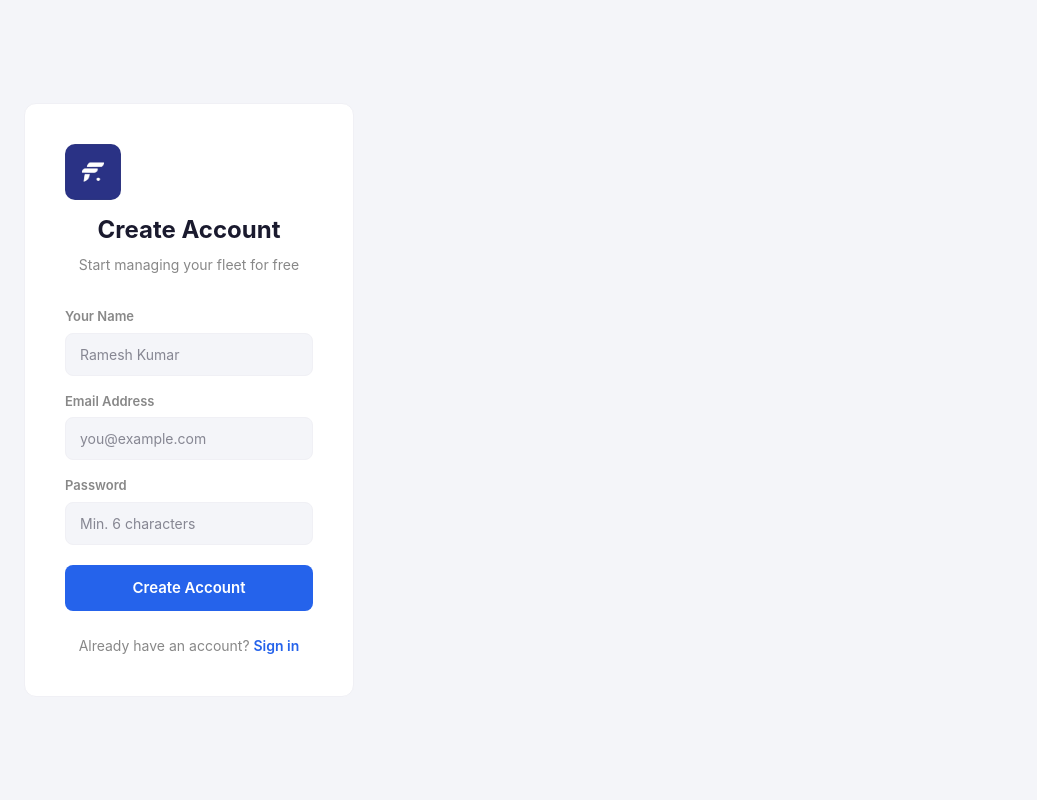
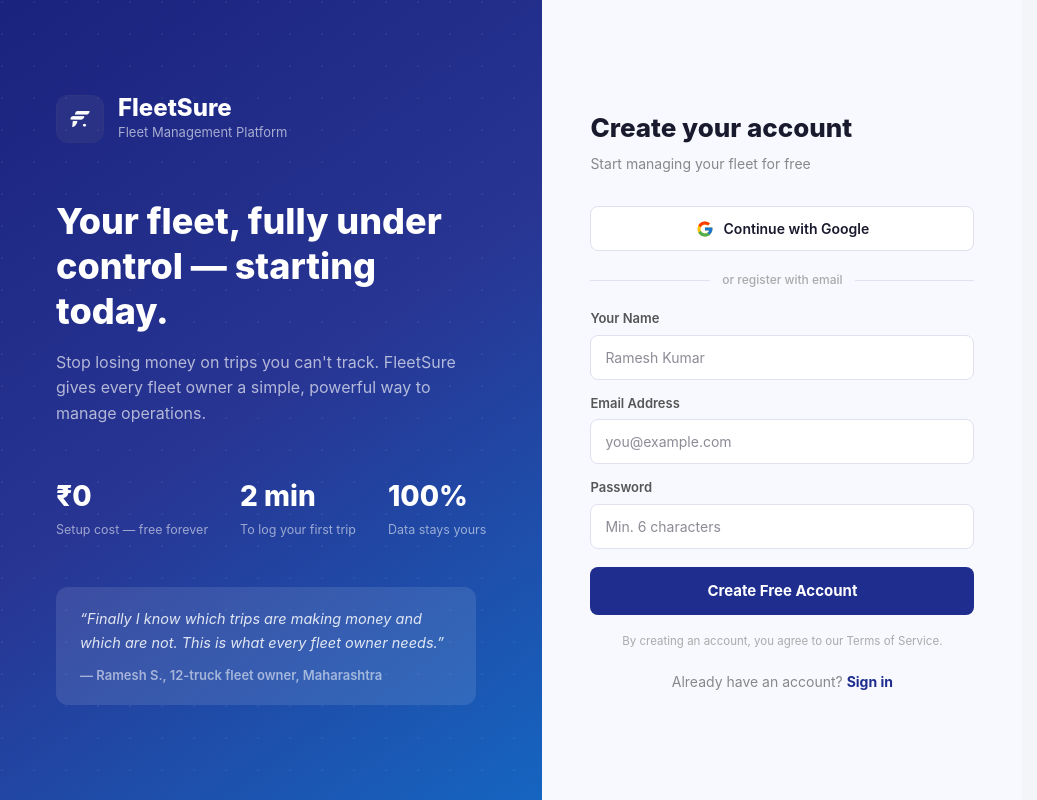
Before and after one commit to Fleetsure/fleetsure, a Next.js app in the folder frontend/: page /register in a window 1280 px wide. Shown: the whole page, without its empty margins (0-1037 px from the left). Built offline with nearby package versions, Linux system fonts and the light colour scheme; no server answers.

Commit message:
Redesign login/register with split layout and Google button

```diff
--- a/frontend/app/login/page.tsx
+++ b/frontend/app/login/page.tsx
@@ -3,6 +3,13 @@ import { useState } from "react";
 import { useRouter } from "next/navigation";
 import Link from "next/link";
 import { login } from "@/lib/api";
+
+const FEATURES = [
+  { icon: "🚛", title: "Track Every Trip", desc: "Log trips, freight amounts, and routes in seconds." },
+  { icon: "💰", title: "Real-time P&L", desc: "Know instantly if each trip is profitable or not." },
+  { icon: "📋", title: "Digital Trip Sheets", desc: "Replace paper with digital trip sheets your drivers love." },
+  { icon: "📊", title: "Fleet Dashboard", desc: "See all vehicles, compliance dates, and status at a glance." },
+];
 
 export default function LoginPage() {
   const router = useRouter();
@@ -22,122 +29,135 @@ export default function LoginPage() {
       localStorage.setItem("userId", user_id);
       router.push("/");
     } catch (err: any) {
-      setError(err?.response?.data?.detail || "Login failed. Check your credentials.");
+      setError(err?.response?.data?.detail || "Invalid email or password.");
     } finally {
       setLoading(false);
     }
   };
 
   return (
+    <div style={{ minHeight: "100vh", display: "flex" }}>
+
+      {/* ── Left Panel — Branding ── */}
       <div style={{
-      minHeight: "100vh",
+        flex: 1,
+        background: "linear-gradient(145deg, #1a237e 0%, #283593 50%, #1565c0 100%)",
+        display: "flex",
+        flexDirection: "column",
+        justifyContent: "center",
+        padding: "60px 56px",
+        position: "relative",
+        overflow: "hidden",
+      }}>
+        {/* Background pattern */}
+        <div style={{ position: "absolute", inset: 0, opacity: 0.05, backgroundImage: "radial-gradient(circle at 2px 2px, white 1px, transparent 0)", backgroundSize: "32px 32px" }} />
+
+        {/* Logo */}
+        <div style={{ display: "flex", alignItems: "center", gap: 14, marginBottom: 56 }}>
+          <img src="/logo.png" alt="FleetSure" style={{ width: 48, height: 48, borderRadius: 12 }} />
+          <div>
+            <div style={{ color: "white", fontWeight: 800, fontSize: 24, lineHeight: 1 }}>FleetSure</div>
+            <div style={{ color: "rgba(255,255,255,0.6)", fontSize: 13, marginTop: 3 }}>Fleet Management Platform</div>
+          </div>
+        </div>
+
+        {/* Headline */}
+        <h1 style={{ color: "white", fontSize: 36, fontWeight: 800, lineHeight: 1.25, margin: "0 0 16px", maxWidth: 420 }}>
+          Run your fleet smarter. Know your profits daily.
+        </h1>
+        <p style={{ color: "rgba(255,255,255,0.65)", fontSize: 16, lineHeight: 1.6, margin: "0 0 48px", maxWidth: 400 }}>
+          Built for Indian fleet owners — track trips, expenses, and compliance without the paperwork chaos.
+        </p>
+
+        {/* Feature list */}
+        <div style={{ display: "flex", flexDirection: "column", gap: 24 }}>
+          {FEATURES.map(f => (
+            <div key={f.title} style={{ display: "flex", alignItems: "flex-start", gap: 16 }}>
+              <div style={{ fontSize: 24, flexShrink: 0, marginTop: 2 }}>{f.icon}</div>
+              <div>
+                <div style={{ color: "white", fontWeight: 700, fontSize: 15 }}>{f.title}</div>
+                <div style={{ color: "rgba(255,255,255,0.55)", fontSize: 13.5, marginTop: 2 }}>{f.desc}</div>
+              </div>
+            </div>
+          ))}
+        </div>
+
+        {/* Bottom badge */}
+        <div style={{ marginTop: 56, display: "flex", alignItems: "center", gap: 8 }}>
+          <div style={{ background: "rgba(255,255,255,0.15)", borderRadius: 20, padding: "6px 14px", display: "flex", alignItems: "center", gap: 6 }}>
+            <div style={{ width: 7, height: 7, borderRadius: "50%", background: "#4ade80" }} />
+            <span style={{ color: "rgba(255,255,255,0.8)", fontSize: 12, fontWeight: 600 }}>Trusted by fleet owners across India</span>
+          </div>
+        </div>
+      </div>
+
+      {/* ── Right Panel — Form ── */}
+      <div style={{
+        width: 480,
         display: "flex",
         alignItems: "center",
         justifyContent: "center",
-      background: "var(--bg-page)",
-      padding: "24px",
+        background: "#f8f9ff",
+        padding: "40px 48px",
       }}>
-      <div style={{
-        background: "var(--bg-card)",
-        border: "1px solid var(--border)",
-        borderRadius: "12px",
-        padding: "40px",
-        width: "100%",
-        maxWidth: "420px",
-      }}>
-        {/* Logo */}
-        <div style={{ textAlign: "center", marginBottom: "32px" }}>
-          <img src="/logo.png" alt="FleetSure" style={{ width: 56, height: 56, borderRadius: 10, marginBottom: 12 }} />
-          <h1 style={{ fontSize: 24, fontWeight: 700, color: "var(--text-main)", margin: 0 }}>FleetSure</h1>
-          <p style={{ color: "var(--text-muted)", marginTop: 6, fontSize: 14 }}>Sign in to your fleet account</p>
-        </div>
+        <div style={{ width: "100%" }}>
+          <h2 style={{ fontSize: 26, fontWeight: 800, color: "#1a1a2e", margin: "0 0 6px" }}>Welcome back</h2>
+          <p style={{ color: "#888", fontSize: 14, margin: "0 0 32px" }}>Sign in to your fleet account</p>
 
           <form onSubmit={handleSubmit} style={{ display: "flex", flexDirection: "column", gap: 16 }}>
             <div>
-            <label style={{ display: "block", fontSize: 13, fontWeight: 600, color: "var(--text-muted)", marginBottom: 6 }}>
-              Email Address
-            </label>
+              <label style={{ display: "block", fontSize: 13, fontWeight: 600, color: "#555", marginBottom: 6 }}>Email Address</label>
               <input
-              type="email"
-              required
+                type="email" required
                 value={form.email}
                 onChange={e => setForm({ ...form, email: e.target.value })}
                 placeholder="you@example.com"
-              style={{
-                width: "100%",
-                padding: "10px 14px",
-                borderRadius: 8,
-                border: "1px solid var(--border)",
-                background: "var(--bg-page)",
-                color: "var(--text-main)",
-                fontSize: 14,
-                boxSizing: "border-box",
-              }}
+                style={{ width: "100%", padding: "11px 14px", borderRadius: 8, border: "1.5px solid #e0e0ee", background: "white", color: "#1a1a2e", fontSize: 14, boxSizing: "border-box", outline: "none" }}
               />
             </div>
 
             <div>
-            <label style={{ display: "block", fontSize: 13, fontWeight: 600, color: "var(--text-muted)", marginBottom: 6 }}>
-              Password
-            </label>
+              <label style={{ display: "block", fontSize: 13, fontWeight: 600, color: "#555", marginBottom: 6 }}>Password</label>
               <input
-              type="password"
-              required
+                type="password" required
                 value={form.password}
                 onChange={e => setForm({ ...form, password: e.target.value })}
                 placeholder="••••••••"
-              style={{
-                width: "100%",
-                padding: "10px 14px",
-                borderRadius: 8,
-                border: "1px solid var(--border)",
-                background: "var(--bg-page)",
-                color: "var(--text-main)",
-                fontSize: 14,
-                boxSizing: "border-box",
-              }}
+                style={{ width: "100%", padding: "11px 14px", borderRadius: 8, border: "1.5px solid #e0e0ee", background: "white", color: "#1a1a2e", fontSize: 14, boxSizing: "border-box", outline: "none" }}
               />
             </div>
 
             {error && (
-            <div style={{
-              background: "#fef2f2",
-              border: "1px solid #fecaca",
-              borderRadius: 8,
-              padding: "10px 14px",
-              color: "#dc2626",
-              fontSize: 13,
-            }}>
+              <div style={{ background: "#fef2f2", border: "1px solid #fecaca", borderRadius: 8, padding: "10px 14px", color: "#dc2626", fontSize: 13 }}>
                 {error}
               </div>
             )}
 
-          <button
-            type="submit"
-            disabled={loading}
-            style={{
-              background: "#2563eb",
-              color: "#fff",
-              border: "none",
-              borderRadius: 8,
-              padding: "12px",
-              fontSize: 15,
-              fontWeight: 600,
-              cursor: loading ? "not-allowed" : "pointer",
-              opacity: loading ? 0.7 : 1,
-              marginTop: 4,
-            }}
-          >
+            <button type="submit" disabled={loading} style={{ background: "#1E2D8E", color: "white", border: "none", borderRadius: 8, padding: "13px", fontSize: 15, fontWeight: 700, cursor: loading ? "not-allowed" : "pointer", opacity: loading ? 0.7 : 1, marginTop: 4 }}>
               {loading ? "Signing in..." : "Sign In"}
             </button>
           </form>
 
-        <p style={{ textAlign: "center", marginTop: 24, fontSize: 14, color: "var(--text-muted)" }}>
+          {/* Divider */}
+          <div style={{ display: "flex", alignItems: "center", gap: 12, margin: "20px 0" }}>
+            <div style={{ flex: 1, height: 1, background: "#e0e0ee" }} />
+            <span style={{ color: "#aaa", fontSize: 12, fontWeight: 500 }}>or</span>
+            <div style={{ flex: 1, height: 1, background: "#e0e0ee" }} />
+          </div>
+
+          {/* Google button — placeholder until OAuth is configured */}
+          <button
+            onClick={() => alert("Google login coming soon! Register with email for now.")}
+            style={{ width: "100%", display: "flex", alignItems: "center", justifyContent: "center", gap: 10, padding: "11px 14px", borderRadius: 8, border: "1.5px solid #e0e0ee", background: "white", cursor: "pointer", fontSize: 14, fontWeight: 600, color: "#1a1a2e" }}>
+            <svg width="18" height="18" viewBox="0 0 48 48"><path fill="#FFC107" d="M43.6 20H24v8h11.3C33.6 33.1 29.3 36 24 36c-6.6 0-12-5.4-12-12s5.4-12 12-12c3 0 5.7 1.1 7.8 2.9l5.7-5.7C34.1 6.5 29.3 4 24 4 12.9 4 4 12.9 4 24s8.9 20 20 20c11 0 19.7-8 19.7-20 0-1.3-.1-2.7-.1-4z"/><path fill="#FF3D00" d="M6.3 14.7l6.6 4.8C14.5 15.1 18.9 12 24 12c3 0 5.7 1.1 7.8 2.9l5.7-5.7C34.1 6.5 29.3 4 24 4 16.3 4 9.7 8.3 6.3 14.7z"/><path fill="#4CAF50" d="M24 44c5.2 0 9.9-1.9 13.5-5l-6.2-5.2C29.5 35.5 26.9 36 24 36c-5.2 0-9.6-2.9-11.3-7.1l-6.6 5C9.6 39.6 16.3 44 24 44z"/><path fill="#1976D2" d="M43.6 20H24v8h11.3c-.9 2.5-2.6 4.6-4.8 6l6.2 5.2C40.5 35.5 44 30.2 44 24c0-1.3-.1-2.7-.4-4z"/></svg>
+            Continue with Google
+          </button>
+
+          <p style={{ textAlign: "center", marginTop: 24, fontSize: 14, color: "#888" }}>
             Don&apos;t have an account?{" "}
-          <Link href="/register" style={{ color: "#2563eb", fontWeight: 600, textDecoration: "none" }}>
-            Create one
-          </Link>
+            <Link href="/register" style={{ color: "#1E2D8E", fontWeight: 700, textDecoration: "none" }}>Create one free</Link>
           </p>
+        </div>
       </div>
     </div>
   );
--- a/frontend/app/register/page.tsx
+++ b/frontend/app/register/page.tsx
@@ -3,6 +3,12 @@ import { useState } from "react";
 import { useRouter } from "next/navigation";
 import Link from "next/link";
 import { register } from "@/lib/api";
+
+const STATS = [
+  { value: "₹0", label: "Setup cost — free forever" },
+  { value: "2 min", label: "To log your first trip" },
+  { value: "100%", label: "Data stays yours" },
+];
 
 export default function RegisterPage() {
   const router = useRouter();
@@ -13,10 +19,7 @@ export default function RegisterPage() {
   const handleSubmit = async (e: React.FormEvent) => {
     e.preventDefault();
     setError("");
-    if (form.password.length < 6) {
-      setError("Password must be at least 6 characters.");
-      return;
-    }
+    if (form.password.length < 6) { setError("Password must be at least 6 characters."); return; }
     setLoading(true);
     try {
       const res = await register(form);
@@ -33,138 +36,118 @@ export default function RegisterPage() {
   };
 
   return (
+    <div style={{ minHeight: "100vh", display: "flex" }}>
+
+      {/* ── Left Panel — Branding ── */}
       <div style={{
-      minHeight: "100vh",
+        flex: 1,
+        background: "linear-gradient(145deg, #1a237e 0%, #283593 50%, #1565c0 100%)",
+        display: "flex",
+        flexDirection: "column",
+        justifyContent: "center",
+        padding: "60px 56px",
+        position: "relative",
+        overflow: "hidden",
+      }}>
+        <div style={{ position: "absolute", inset: 0, opacity: 0.05, backgroundImage: "radial-gradient(circle at 2px 2px, white 1px, transparent 0)", backgroundSize: "32px 32px" }} />
+
+        <div style={{ display: "flex", alignItems: "center", gap: 14, marginBottom: 56 }}>
+          <img src="/logo.png" alt="FleetSure" style={{ width: 48, height: 48, borderRadius: 12 }} />
+          <div>
+            <div style={{ color: "white", fontWeight: 800, fontSize: 24, lineHeight: 1 }}>FleetSure</div>
+            <div style={{ color: "rgba(255,255,255,0.6)", fontSize: 13, marginTop: 3 }}>Fleet Management Platform</div>
+          </div>
+        </div>
+
+        <h1 style={{ color: "white", fontSize: 36, fontWeight: 800, lineHeight: 1.25, margin: "0 0 16px", maxWidth: 420 }}>
+          Your fleet, fully under control — starting today.
+        </h1>
+        <p style={{ color: "rgba(255,255,255,0.65)", fontSize: 16, lineHeight: 1.6, margin: "0 0 48px", maxWidth: 400 }}>
+          Stop losing money on trips you can&apos;t track. FleetSure gives every fleet owner a simple, powerful way to manage operations.
+        </p>
+
+        {/* Stats */}
+        <div style={{ display: "flex", gap: 32, marginBottom: 48 }}>
+          {STATS.map(s => (
+            <div key={s.label}>
+              <div style={{ color: "white", fontWeight: 800, fontSize: 28 }}>{s.value}</div>
+              <div style={{ color: "rgba(255,255,255,0.55)", fontSize: 12.5, marginTop: 4 }}>{s.label}</div>
+            </div>
+          ))}
+        </div>
+
+        {/* Testimonial */}
+        <div style={{ background: "rgba(255,255,255,0.1)", borderRadius: 12, padding: "20px 24px", maxWidth: 420 }}>
+          <p style={{ color: "rgba(255,255,255,0.85)", fontSize: 14.5, lineHeight: 1.6, margin: "0 0 12px", fontStyle: "italic" }}>
+            &ldquo;Finally I know which trips are making money and which are not. This is what every fleet owner needs.&rdquo;
+          </p>
+          <div style={{ color: "rgba(255,255,255,0.55)", fontSize: 13, fontWeight: 600 }}>— Ramesh S., 12-truck fleet owner, Maharashtra</div>
+        </div>
+      </div>
+
+      {/* ── Right Panel — Form ── */}
+      <div style={{
+        width: 480,
         display: "flex",
         alignItems: "center",
         justifyContent: "center",
-      background: "var(--bg-page)",
-      padding: "24px",
+        background: "#f8f9ff",
+        padding: "40px 48px",
       }}>
-      <div style={{
-        background: "var(--bg-card)",
-        border: "1px solid var(--border)",
-        borderRadius: "12px",
-        padding: "40px",
-        width: "100%",
-        maxWidth: "420px",
-      }}>
-        {/* Logo */}
-        <div style={{ textAlign: "center", marginBottom: "32px" }}>
-          <img src="/logo.png" alt="FleetSure" style={{ width: 56, height: 56, borderRadius: 10, marginBottom: 12 }} />
-          <h1 style={{ fontSize: 24, fontWeight: 700, color: "var(--text-main)", margin: 0 }}>Create Account</h1>
-          <p style={{ color: "var(--text-muted)", marginTop: 6, fontSize: 14 }}>Start managing your fleet for free</p>
+        <div style={{ width: "100%" }}>
+          <h2 style={{ fontSize: 26, fontWeight: 800, color: "#1a1a2e", margin: "0 0 6px" }}>Create your account</h2>
+          <p style={{ color: "#888", fontSize: 14, margin: "0 0 32px" }}>Start managing your fleet for free</p>
+
+          {/* Google button */}
+          <button
+            onClick={() => alert("Google login coming soon! Register with email for now.")}
+            style={{ width: "100%", display: "flex", alignItems: "center", justifyContent: "center", gap: 10, padding: "11px 14px", borderRadius: 8, border: "1.5px solid #e0e0ee", background: "white", cursor: "pointer", fontSize: 14, fontWeight: 600, color: "#1a1a2e", marginBottom: 20 }}>
+            <svg width="18" height="18" viewBox="0 0 48 48"><path fill="#FFC107" d="M43.6 20H24v8h11.3C33.6 33.1 29.3 36 24 36c-6.6 0-12-5.4-12-12s5.4-12 12-12c3 0 5.7 1.1 7.8 2.9l5.7-5.7C34.1 6.5 29.3 4 24 4 12.9 4 4 12.9 4 24s8.9 20 20 20c11 0 19.7-8 19.7-20 0-1.3-.1-2.7-.1-4z"/><path fill="#FF3D00" d="M6.3 14.7l6.6 4.8C14.5 15.1 18.9 12 24 12c3 0 5.7 1.1 7.8 2.9l5.7-5.7C34.1 6.5 29.3 4 24 4 16.3 4 9.7 8.3 6.3 14.7z"/><path fill="#4CAF50" d="M24 44c5.2 0 9.9-1.9 13.5-5l-6.2-5.2C29.5 35.5 26.9 36 24 36c-5.2 0-9.6-2.9-11.3-7.1l-6.6 5C9.6 39.6 16.3 44 24 44z"/><path fill="#1976D2" d="M43.6 20H24v8h11.3c-.9 2.5-2.6 4.6-4.8 6l6.2 5.2C40.5 35.5 44 30.2 44 24c0-1.3-.1-2.7-.4-4z"/></svg>
+            Continue with Google
+          </button>
+
+          {/* Divider */}
+          <div style={{ display: "flex", alignItems: "center", gap: 12, marginBottom: 20 }}>
+            <div style={{ flex: 1, height: 1, background: "#e0e0ee" }} />
+            <span style={{ color: "#aaa", fontSize: 12, fontWeight: 500 }}>or register with email</span>
+            <div style={{ flex: 1, height: 1, background: "#e0e0ee" }} />
           </div>
 
-        <form onSubmit={handleSubmit} style={{ display: "flex", flexDirection: "column", gap: 16 }}>
+          <form onSubmit={handleSubmit} style={{ display: "flex", flexDirection: "column", gap: 14 }}>
             <div>
-            <label style={{ display: "block", fontSize: 13, fontWeight: 600, color: "var(--text-muted)", marginBottom: 6 }}>
-              Your Name
-            </label>
-            <input
-              type="text"
-              required
-              value={form.name}
-              onChange={e => setForm({ ...form, name: e.target.value })}
-              placeholder="Ramesh Kumar"
-              style={{
-                width: "100%",
-                padding: "10px 14px",
-                borderRadius: 8,
-                border: "1px solid var(--border)",
-                background: "var(--bg-page)",
-                color: "var(--text-main)",
-                fontSize: 14,
-                boxSizing: "border-box",
-              }}
-            />
+              <label style={{ display: "block", fontSize: 13, fontWeight: 600, color: "#555", marginBottom: 6 }}>Your Name</label>
+              <input type="text" required value={form.name} onChange={e => setForm({ ...form, name: e.target.value })} placeholder="Ramesh Kumar"
+                style={{ width: "100%", padding: "11px 14px", borderRadius: 8, border: "1.5px solid #e0e0ee", background: "white", color: "#1a1a2e", fontSize: 14, boxSizing: "border-box" }} />
             </div>
-
             <div>
-            <label style={{ display: "block", fontSize: 13, fontWeight: 600, color: "var(--text-muted)", marginBottom: 6 }}>
-              Email Address
-            </label>
-            <input
-              type="email"
-              required
-              value={form.email}
-              onChange={e => setForm({ ...form, email: e.target.value })}
-              placeholder="you@example.com"
-              style={{
-                width: "100%",
-                padding: "10px 14px",
-                borderRadius: 8,
-                border: "1px solid var(--border)",
-                background: "var(--bg-page)",
-                color: "var(--text-main)",
-                fontSize: 14,
-                boxSizing: "border-box",
-              }}
-            />
+              <label style={{ display: "block", fontSize: 13, fontWeight: 600, color: "#555", marginBottom: 6 }}>Email Address</label>
+              <input type="email" required value={form.email} onChange={e => setForm({ ...form, email: e.target.value })} placeholder="you@example.com"
+                style={{ width: "100%", padding: "11px 14px", borderRadius: 8, border: "1.5px solid #e0e0ee", background: "white", color: "#1a1a2e", fontSize: 14, boxSizing: "border-box" }} />
             </div>
-
             <div>
-            <label style={{ display: "block", fontSize: 13, fontWeight: 600, color: "var(--text-muted)", marginBottom: 6 }}>
-              Password
-            </label>
-            <input
-              type="password"
-              required
-              value={form.password}
-              onChange={e => setForm({ ...form, password: e.target.value })}
-              placeholder="Min. 6 characters"
-              style={{
-                width: "100%",
-                padding: "10px 14px",
-                borderRadius: 8,
-                border: "1px solid var(--border)",
-                background: "var(--bg-page)",
-                color: "var(--text-main)",
-                fontSize: 14,
-                boxSizing: "border-box",
-              }}
-            />
+              <label style={{ display: "block", fontSize: 13, fontWeight: 600, color: "#555", marginBottom: 6 }}>Password</label>
+              <input type="password" required value={form.password} onChange={e => setForm({ ...form, password: e.target.value })} placeholder="Min. 6 characters"
+                style={{ width: "100%", padding: "11px 14px", borderRadius: 8, border: "1.5px solid #e0e0ee", background: "white", color: "#1a1a2e", fontSize: 14, boxSizing: "border-box" }} />
             </div>
 
             {error && (
-            <div style={{
-              background: "#fef2f2",
-              border: "1px solid #fecaca",
-              borderRadius: 8,
-              padding: "10px 14px",
-              color: "#dc2626",
-              fontSize: 13,
-            }}>
-              {error}
-            </div>
+              <div style={{ background: "#fef2f2", border: "1px solid #fecaca", borderRadius: 8, padding: "10px 14px", color: "#dc2626", fontSize: 13 }}>{error}</div>
             )}
 
-          <button
-            type="submit"
-            disabled={loading}
-            style={{
-              background: "#2563eb",
-              color: "#fff",
-              border: "none",
-              borderRadius: 8,
-              padding: "12px",
-              fontSize: 15,
-              fontWeight: 600,
-              cursor: loading ? "not-allowed" : "pointer",
-              opacity: loading ? 0.7 : 1,
-              marginTop: 4,
-            }}
-          >
-            {loading ? "Creating account..." : "Create Account"}
+            <button type="submit" disabled={loading} style={{ background: "#1E2D8E", color: "white", border: "none", borderRadius: 8, padding: "13px", fontSize: 15, fontWeight: 700, cursor: loading ? "not-allowed" : "pointer", opacity: loading ? 0.7 : 1, marginTop: 4 }}>
+              {loading ? "Creating account..." : "Create Free Account"}
             </button>
+
+            <p style={{ textAlign: "center", fontSize: 11.5, color: "#aaa", margin: "4px 0 0" }}>
+              By creating an account, you agree to our Terms of Service.
+            </p>
           </form>
 
-        <p style={{ textAlign: "center", marginTop: 24, fontSize: 14, color: "var(--text-muted)" }}>
+          <p style={{ textAlign: "center", marginTop: 20, fontSize: 14, color: "#888" }}>
             Already have an account?{" "}
-          <Link href="/login" style={{ color: "#2563eb", fontWeight: 600, textDecoration: "none" }}>
-            Sign in
-          </Link>
+            <Link href="/login" style={{ color: "#1E2D8E", fontWeight: 700, textDecoration: "none" }}>Sign in</Link>
           </p>
+        </div>
       </div>
     </div>
   );
```
Lines whose indentation alone changed are shown as unchanged.
